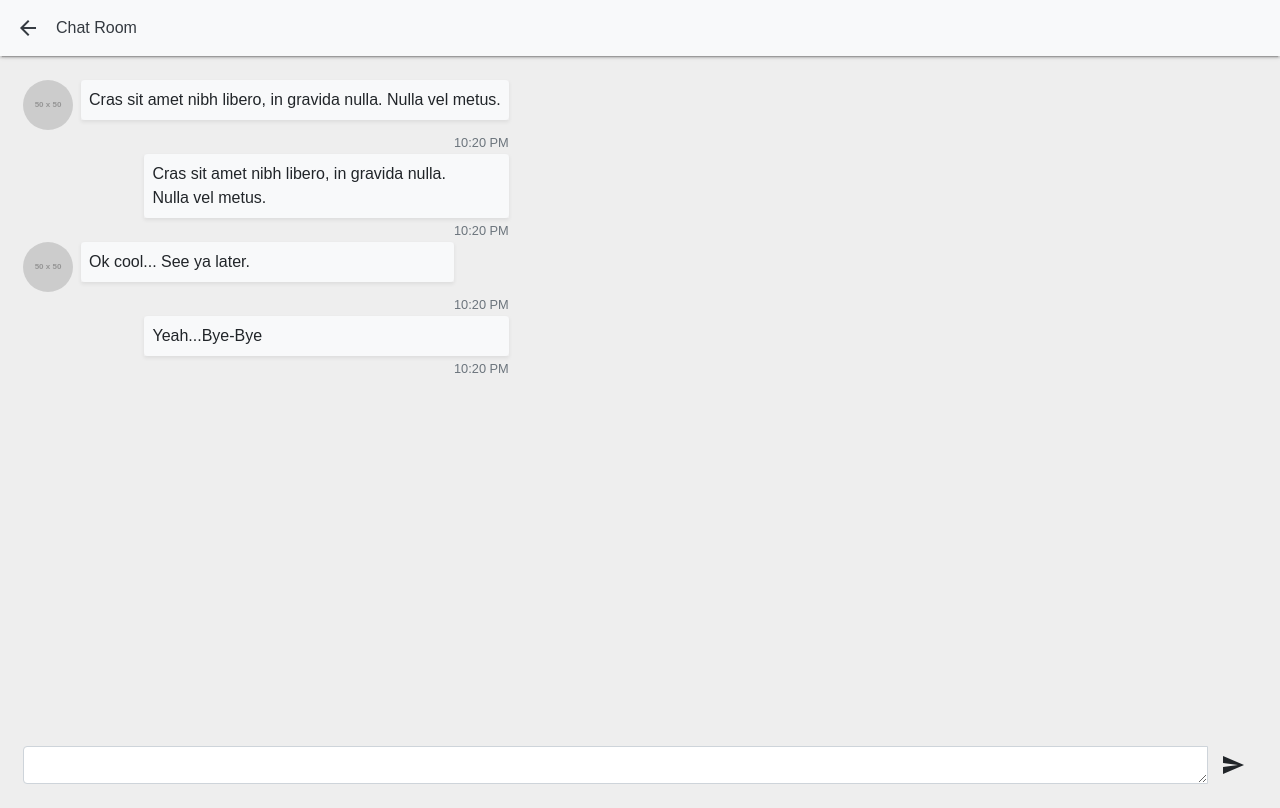
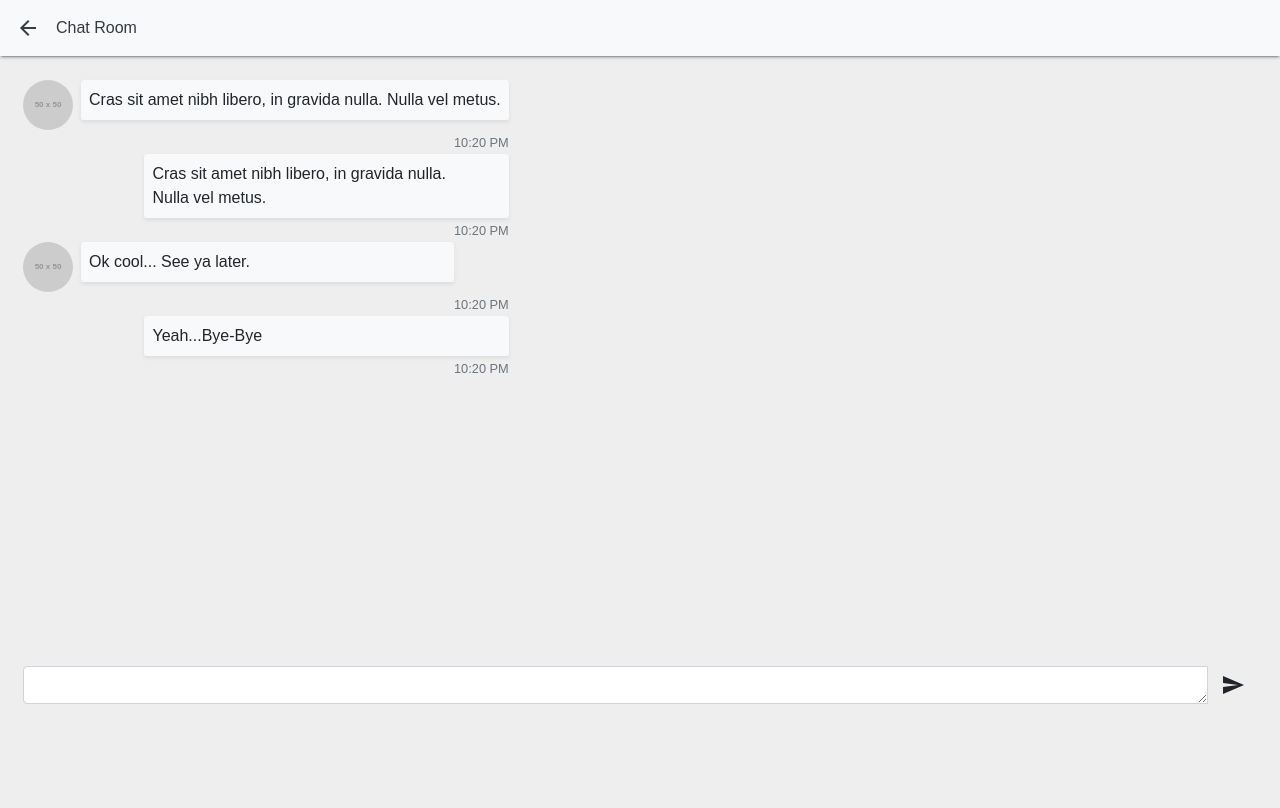
Before and after one commit to ajaymarathe/mobie-ui, a plain HTML site: page chat.html in a window 1280 px wide. Drawn offline with nearby package versions, Linux system fonts and the light colour scheme; placeholder pictures from the web are drawn by us; a web font is replaced by a local one.

Commit message:
Update chat.html

```diff
--- a/chat.html
+++ b/chat.html
@@ -26,7 +26,7 @@
 <!-- end navbar -->
 <div class="animated slideInRight faster ">
     <div class="container-fluid mobie-badge ">
-                <div class="d-flex align-items-start flex-column bd-highlight mb-3" style="height: 90vh;">
+                <div class="d-flex align-items-start flex-column bd-highlight mb-3" style="height: 80vh;">
                     <div class="mb-auto p-2 bd-highlight">
                         <div class="chat-screen">
                             <div class="media">
```
